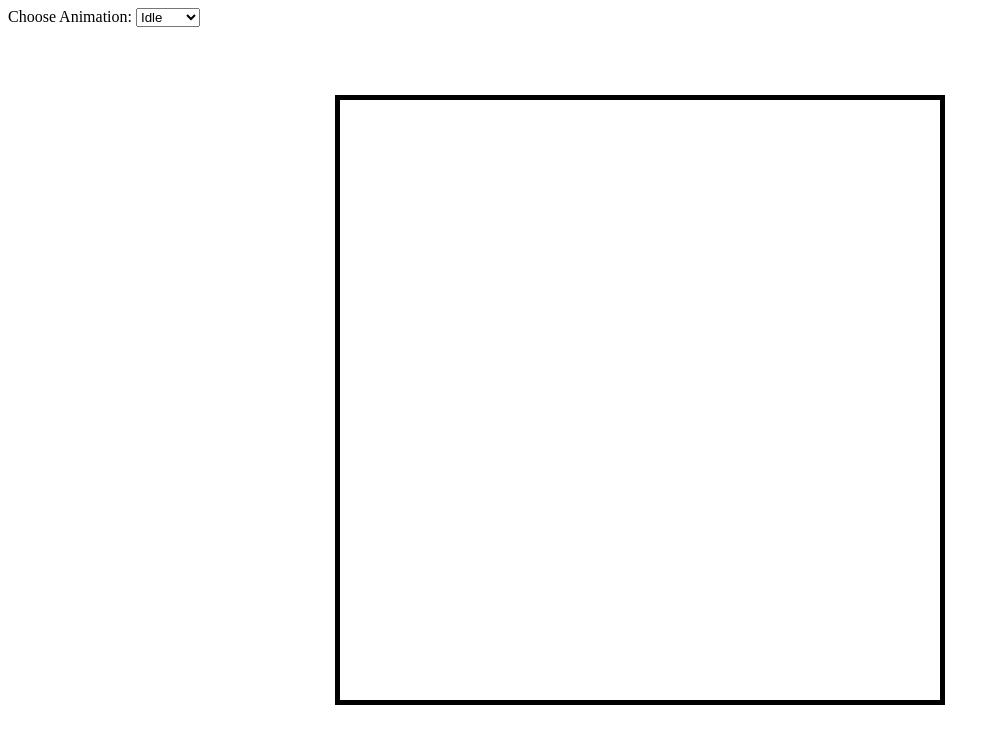
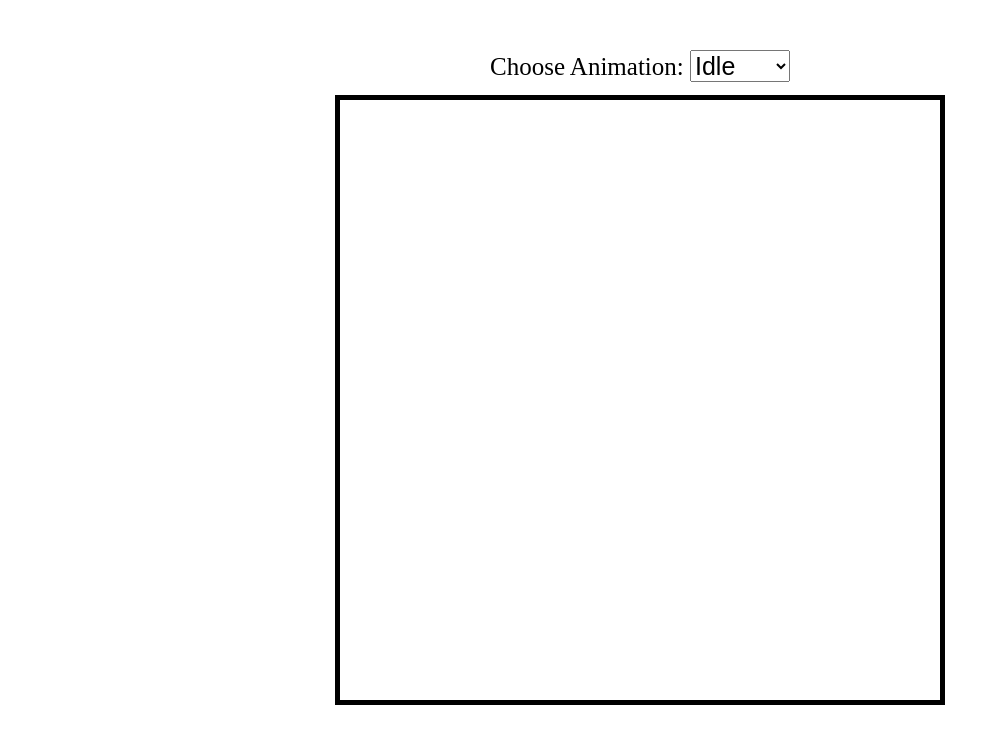
Before and after one commit to NickChapman1988/javascript-sprite-animations, a plain HTML site: page index.html in a window 1280 px wide. Shown: the whole page, without its empty margins (0-1000 px from the left). Drawn offline with Linux system fonts and the light colour scheme.

Commit message:
Add styling to controls element

```diff
--- a/style.css
+++ b/style.css
@@ -7,3 +7,14 @@
     width: 600px;
     height: 600px;
 }
+
+.controls {
+    position: absolute;
+    z-index: 10;
+    top: 50px;
+    left: 50%;
+    transform: translateX(-50%);
+}
+.controls, select, option {
+    font-size: 25px;
+}
```
